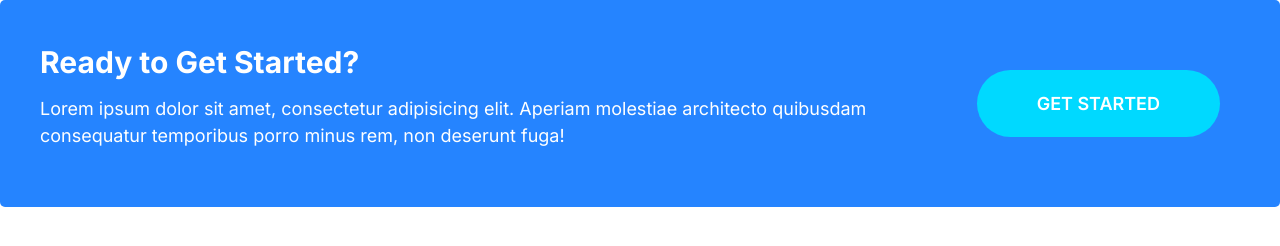
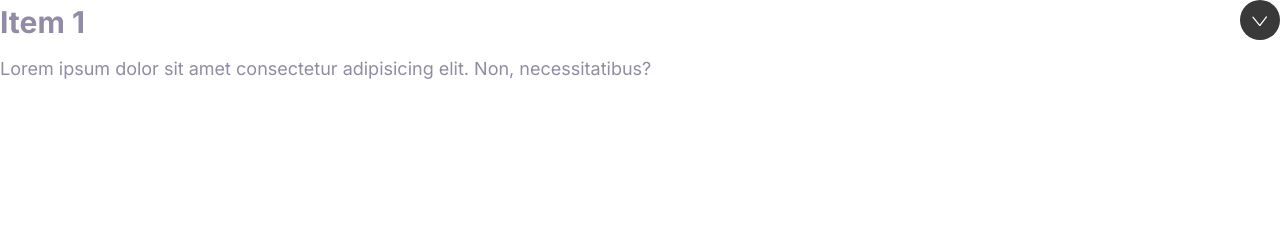
Before and after one commit to Africanbae/Moshify, a plain HTML site: page index.html in a window 1280 px wide. Drawn offline with Linux system fonts and the light colour scheme.

Commit message:
Building collapsible component

```diff
--- a/css/style.css
+++ b/css/style.css
@@ -446,3 +446,31 @@ a {
     margin: 0 2rem;
   }
 }
+/* Collapsibles */
+.collapsible__header {
+  display: flex;
+  justify-content: space-between;
+}
+
+.collapsible__heading {
+  margin-top: 0;
+  font-size: 3rem;
+}
+
+.collapsible__chevron {
+  transform: rotate(-90deg);
+  transition: transform 0.3s;
+}
+.collapsible__content {
+  max-height: 0;
+  overflow: hidden;
+  opacity: 0;
+  transition: all 0.3s;
+}
+.collapsible--expanded .collapsible__chevron {
+  transform: rotate(0);
+}
+.collapsible--expanded .collapsible__content {
+  max-height: 100vh;
+  opacity: 1;
+}
--- a/index.html
+++ b/index.html
@@ -11,16 +11,18 @@
     <link rel="stylesheet" href="../css/style.css">
 </head>
 <body>
-    <div class="callout callout--primary">
-        <div class="grid grid--1x2">
-            <div class="callout__content">
-                <h2 class="callout__heading">Ready to Get Started?</h2>
-                <p>
-                    Lorem ipsum dolor sit amet, consectetur adipisicing elit. Aperiam molestiae architecto quibusdam consequatur temporibus porro minus rem, non deserunt fuga!
-                </p>
-            </div>
-            <a href="#" class="btn btn--secondary btn--stretched">Get Started</a>
+    <div class="collapsible collapsible--expanded">
+        <header class="collapsible__header">
+            <h2 class="collapsible__heading">Item 1</h2>
+                <svg class="icon icon--white collapsible__chevron">
+                    <use xlink:href="images/sprite.svg#chevron"></use>
+                </svg>
+        </header>
+        <div class="collapsible__content">
+            Lorem ipsum dolor sit amet consectetur
+             adipisicing elit. Non, necessitatibus?
         </div>
     </div>
+    <script src="js/main.js"></script>
 </body>
 </html>
--- /dev/null
+++ b/js/main.js
@@ -0,0 +1,6 @@
+const collapsibles = document.querySelectorAll(".collapsible");
+collapsibles.forEach((item) =>
+  item.addEventListener("click", function () {
+    this.classList.toggle("collapsible--expanded");
+  })
+);
```
Also changed, not shown: components/collapsibles.html (added, +13 -0 lines).
